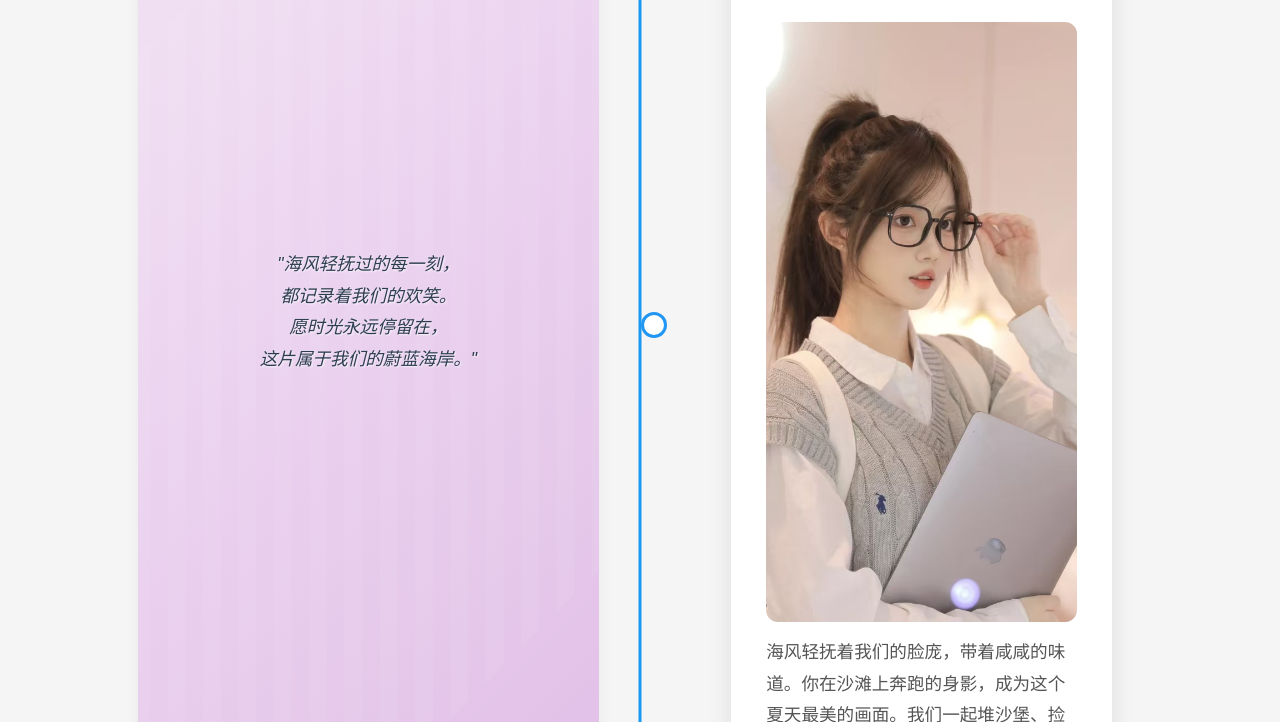
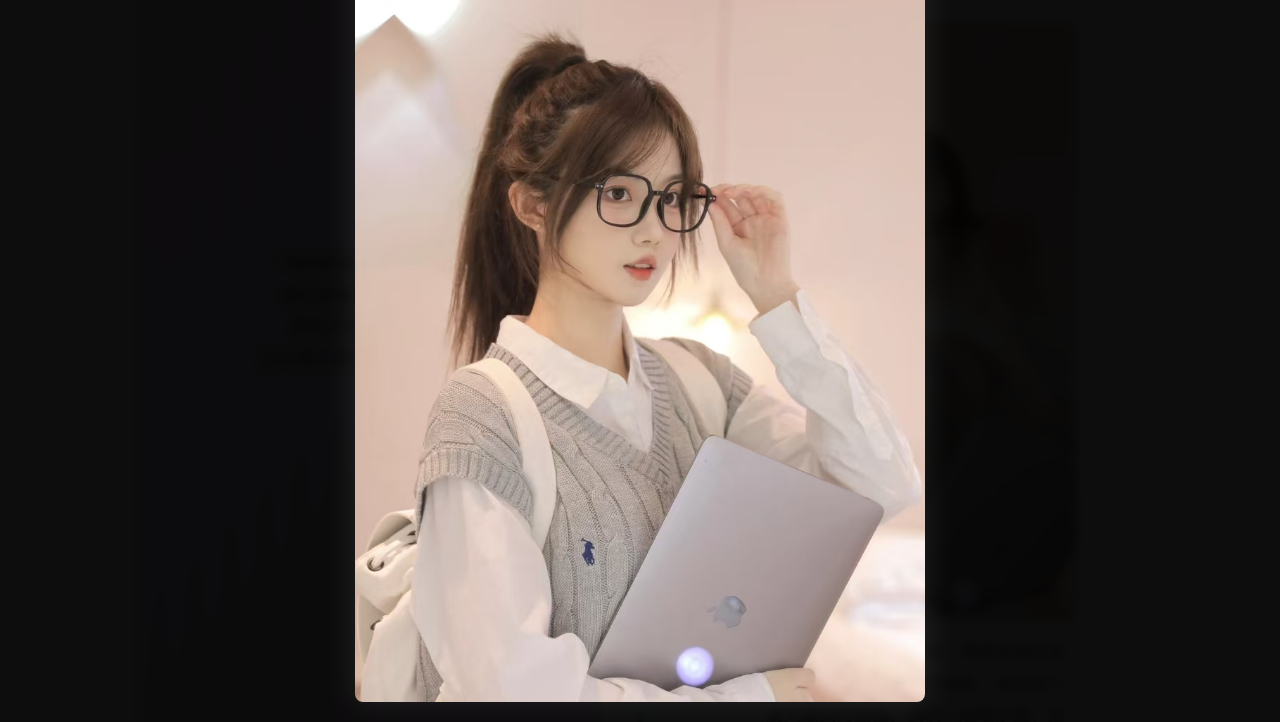
Before and after one commit to cappuccino1128/Memory.github.io, a plain HTML site: page index.html in a window 1280 px wide. Both pictures are taken after a click on the picture 921 px from the left and 1865 px from the top of the page. Shown: the part 1543-2265 px from the top of the page. Drawn offline with Linux system fonts and the light colour scheme.

Commit message:
Add files via upload

```diff
--- a/index.html
+++ b/index.html
@@ -45,7 +45,7 @@
                     <div class="timeline-thumbnail">
                         <img src="images/2.jpg" alt="夏日海滩" class="preview-trigger">
                     </div>
-                    <p>海风轻抚着我们的脸庞，带着咸咸的味道。你在沙滩上奔跑的身影，成为这个夏天最美的画面。我们一起堆沙堡、捡贝壳，享受着属于我们的完美假期...</p>
+                    <p>海风轻抚着我们的脸庞，带着咸咸的味道。你在沙滩上奔跑的身影，成为这个夏天最美的画面。我们一起堆沙堡、捡贝壳享受着属于我们的完美假期...</p>
                 </div>
                 <div class="decorative-card">
                     <div class="decorative-text">
--- a/script.js
+++ b/script.js
@@ -39,7 +39,7 @@ document.addEventListener('DOMContentLoaded', function() {
     function handleImageClick(e) {
         e.preventDefault();
         const timelineItem = this.closest('.timeline-item');
-        const imagePath = timelineItem.dataset.image;
+        const imagePath = this.getAttribute('src');
         showImage(imagePath);
     }
 
@@ -238,7 +238,7 @@ document.addEventListener('DOMContentLoaded', function() {
                 })
                 .catch(error => {
                     console.log('需要用户交互才能播放:', error);
-                    // 添加一次性点击事件来启动播放
+                    // 添加一次性点击事���来启动播放
                     const startAudio = () => {
                         audio.play()
                             .then(() => {
--- a/style.css
+++ b/style.css
@@ -142,6 +142,10 @@ body {
     box-shadow: 0 0 30px rgba(255,255,255,0.1);
     object-fit: contain;
     object-position: top center;
+}
+
+.image-preview.show {
+    opacity: 1;
 }
 
 .close-btn {
```
